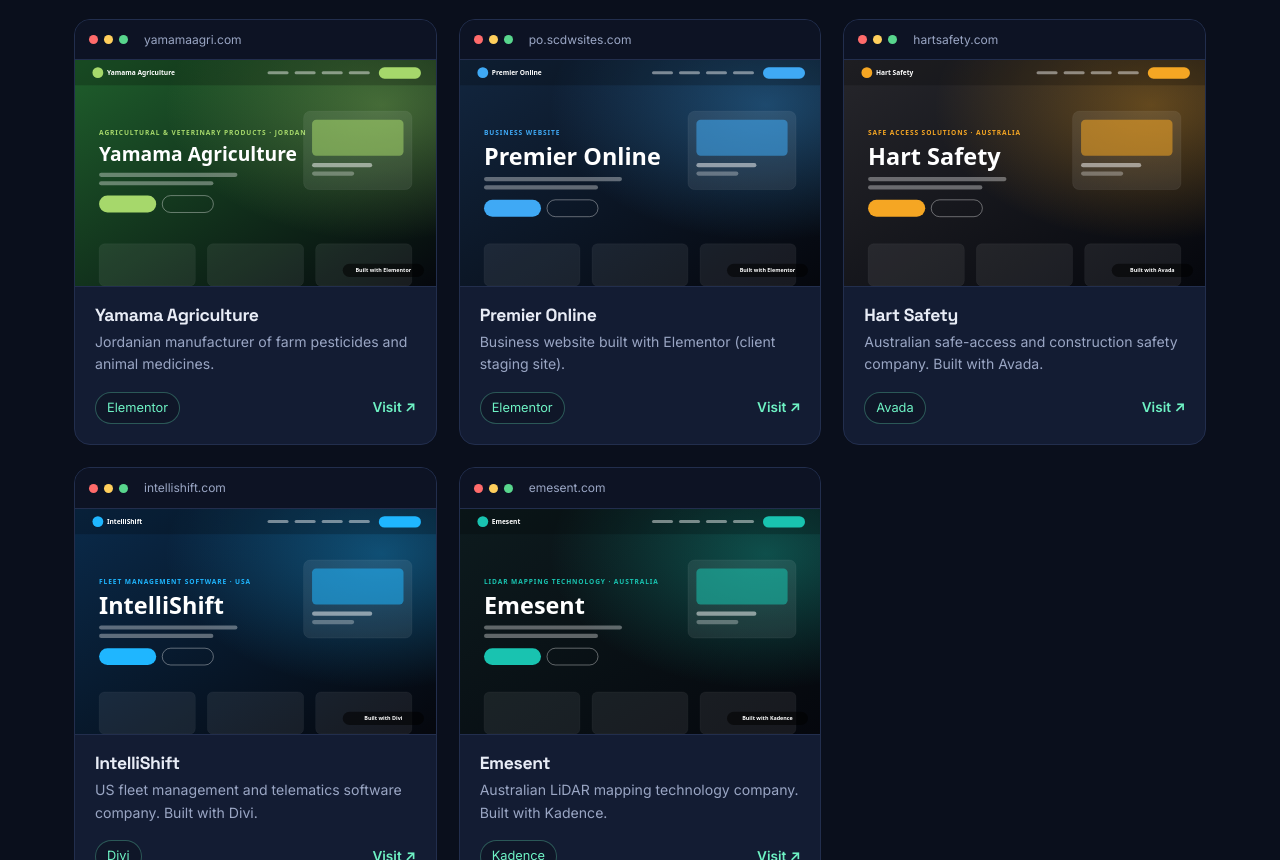
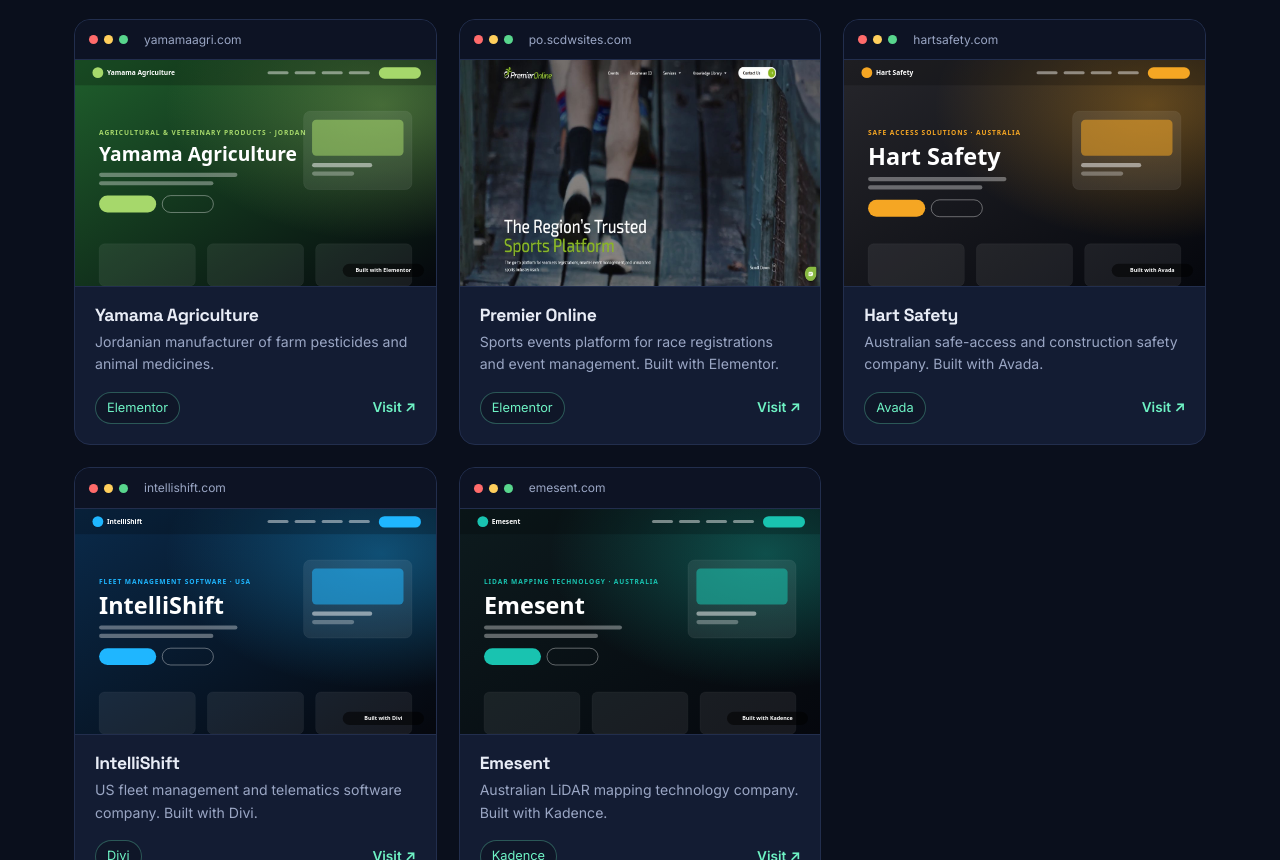
Before and after one commit to rashid-shahbaz/portfolio, a plain HTML site: page index.html in a window 1280 px wide. Shown: the part 4389-5249 px from the top of the page. Drawn offline with Linux system fonts and the light colour scheme.

Commit message:
Add files via upload

```diff
--- a/index.html
+++ b/index.html
@@ -336,7 +336,7 @@
     { name: "MAME Capital", slug: "mamecapital", url: "https://mamecapital.com/", cat: "elementor", label: "Elementor", desc: "Zürich-based financial services firm for real estate and private markets." },
     { name: "Atomise", slug: "atomise", url: "https://atomise.com/", cat: "elementor", label: "Elementor", desc: "UK software and fintech consultancy based in York." },
     { name: "Yamama Agriculture", slug: "yamamaagri", url: "https://yamamaagri.com/", cat: "elementor", label: "Elementor", desc: "Jordanian manufacturer of farm pesticides and animal medicines." },
-    { name: "Premier Online", slug: "premieronline", url: "https://po.scdwsites.com/", cat: "elementor", label: "Elementor", desc: "Business website built with Elementor (client staging site)." },
+    { name: "Premier Online", slug: "premieronline", img: "images/premieronline.jpg", url: "https://po.scdwsites.com/", cat: "elementor", label: "Elementor", desc: "Sports events platform for race registrations and event management. Built with Elementor." },
     { name: "Hart Safety", slug: "hartsafety", url: "https://hartsafety.com/", cat: "avada", label: "Avada", desc: "Australian safe-access and construction safety company. Built with Avada." },
     { name: "IntelliShift", slug: "intellishift", url: "https://intellishift.com/", cat: "divi", label: "Divi", desc: "US fleet management and telematics software company. Built with Divi." },
     { name: "Emesent", slug: "emesent", url: "https://emesent.com/", cat: "kadence", label: "Kadence", desc: "Australian LiDAR mapping technology company. Built with Kadence." }
@@ -351,7 +351,7 @@
     <a class="work-card" data-cat="${p.cat}" href="${p.url}" target="_blank" rel="noopener">
       <div class="frame">
         <div class="frame-bar"><span></span><span></span><span></span><small>${host(p.url)}</small></div>
-        <div class="shot" data-url="${p.url}" data-slug="${p.slug}"><img alt="${p.name} website screenshot"><div class="fallback"><span>${p.name.charAt(0)}</span><small>Click to view live site ↗</small></div></div>
+        <div class="shot" data-url="${p.url}" data-slug="${p.slug}"${p.img ? ` data-img="${p.img}"` : ''}><img alt="${p.name} website screenshot"><div class="fallback"><span>${p.name.charAt(0)}</span><small>Click to view live site ↗</small></div></div>
       </div>
       <div class="body">
         <h3>${p.name}</h3>
```
Also changed, not shown: images/premieronline.jpg (added).
